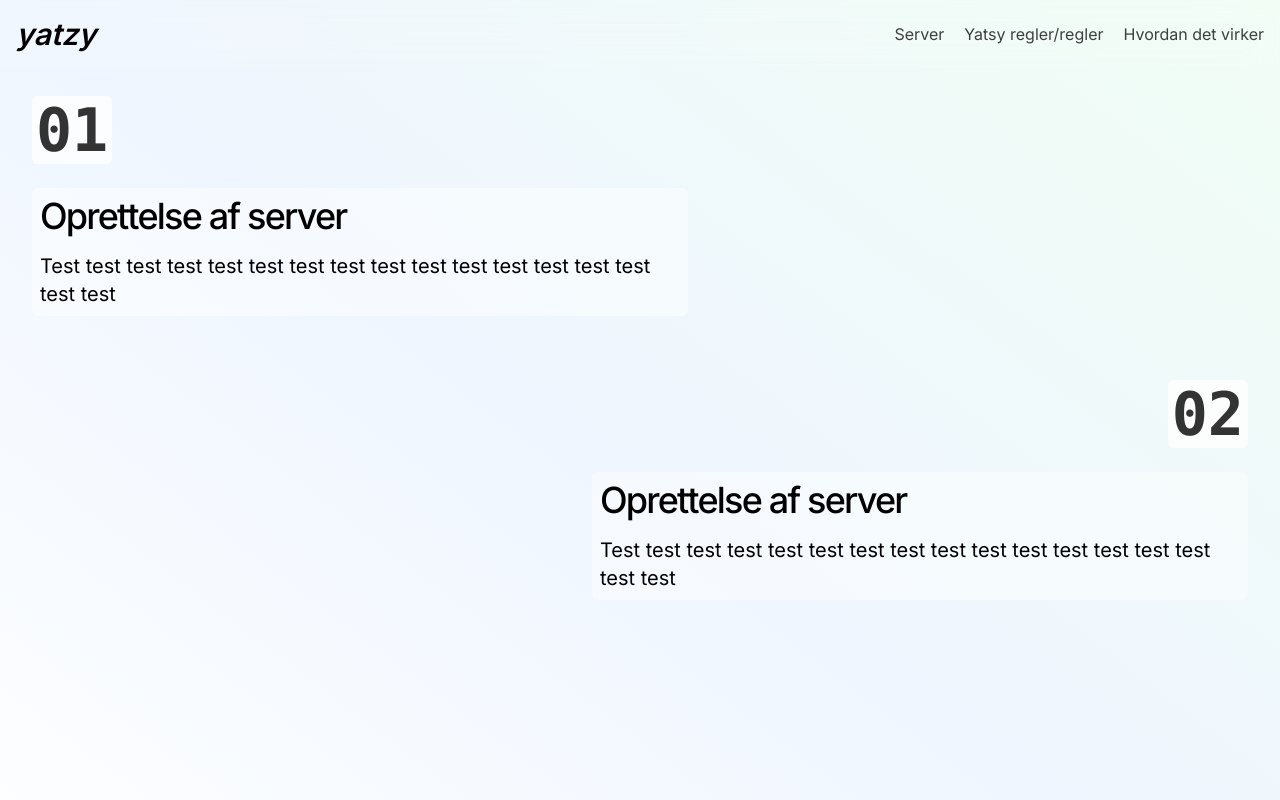
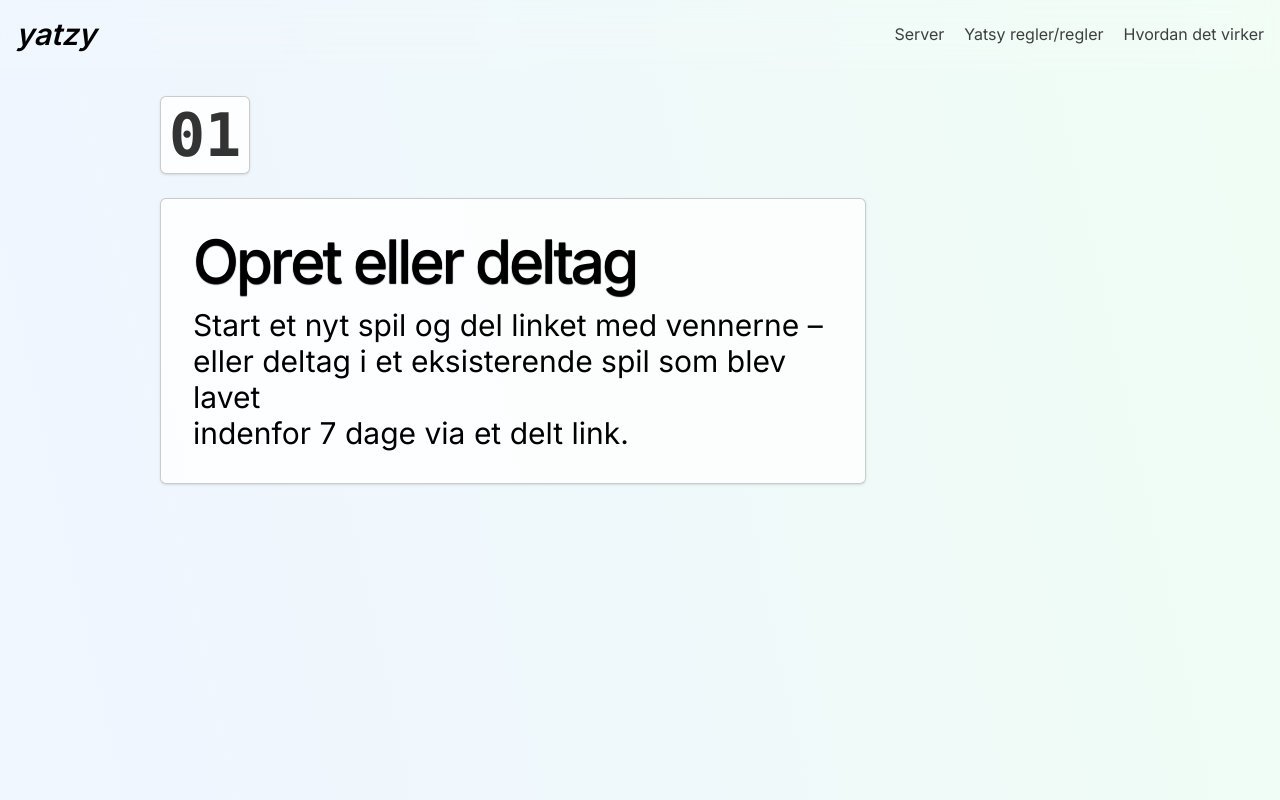
Before and after one commit to Zakers540/jatzy, a Next.js app: page /hvordandetvirker in a window 1280 px wide. Shown: the top 800 px of the page. Built offline with nearby package versions, Linux system fonts and the light colour scheme.

Commit message:
improved styling, added animations

```diff
--- a/app/hvordandetvirker/page.tsx
+++ b/app/hvordandetvirker/page.tsx
@@ -2,16 +2,51 @@ import Aside from "@/components/Aside";
 
 export default function Index() {
     return(
-        <main className="min-h-screen w-full pt-24 px-8">
-        <Aside digit="01"
-               title="Oprettelse af server"
-               text="Test test test test test test test test test test test test test test test test test"
-        />
-        <Aside digit="02"
-               position="left"
-               title="Oprettelse af server"
-               text="Test test test test test test test test test test test test test test test test test"
-        />
+        <main className="min-h-screen w-full pt-24 px-40">
+            <Aside
+                digit="01"
+                title="Opret eller deltag"
+                text="Start et nyt spil og del linket med vennerne – eller deltag i et eksisterende spil som blev lavet indenfor 7 dage via et delt link."
+            />
+            <Aside
+                position="left"
+                digit="02"
+                title="Spillet gemmes"
+                text="Dit spil bliver gemt i en uge på linket oprettet til dig og dine venner."
+            />
+            <Aside
+                digit="03"
+                title="Din tur og kast"
+                text="Når det er din tur, kaster du 5 terninger. Du har op til tre kast pr. tur."
+            />
+            <Aside
+                position="left"
+                digit="04"
+                title="Kast terninger"
+                text="Efter hvert kast kan du klikke på de terninger, du ville kaste igen, og beholde de andre."
+            />
+            <Aside
+                digit="05"
+                title="Vælg felt på blokken"
+                text="Vælg et ledigt felt på Yatzy-blokken, der passer til din kombination (fx 1’ere, par, lille straight, osv.)."
+            />
+            <Aside
+                position="left"
+                digit="06"
+                title="Point og næste spiller"
+                text="Point beregnes automatisk. Når du har valgt et felt, går turen videre til næste spiller."
+            />
+            <Aside
+                digit="07"
+                title="Spil slut og vinder"
+                text="Når alle felter er udfyldt hos alle spillere, summeres point, og vinderen vises i resultatsiden."
+            />
+            <Aside
+                position="left"
+                digit="08"
+                title="Resultater gemmes"
+                text="Dine resultater blive gemt i en måned på linket oprettet til dig og dine venner."
+            />
         </main>
     )
 }
--- a/components/Aside.tsx
+++ b/components/Aside.tsx
@@ -1,3 +1,9 @@
+"use client"
+
+import {useGSAP} from "@gsap/react";
+import gsap from "gsap";
+import {ScrollTrigger, SplitText} from 'gsap/all';
+
 type AsideProps = {
     position?: "left" | "right",
     digit: string,
@@ -5,19 +11,73 @@ type AsideProps = {
     text: string
 }
 
+gsap.registerPlugin(ScrollTrigger)
+
 export default function Aside({position, digit, title, text}: AsideProps) {
+    useGSAP(()=>{
+        const boxes = document.querySelectorAll(".box")
+        const pelement = document.querySelectorAll(".box p")
+        const h3element = document.querySelectorAll(".box h3")
+        boxes.forEach(box => {
+            gsap.fromTo(box,
+                {
+                    opacity: 0,
+                    y: 30
+                },
+                {
+                    opacity: 1,
+                    y: 0,
+                    duration: 0.8,
+                    scrollTrigger: {
+                        trigger: box,
+                        start: "top 50%",
+                        toggleActions: "play none none reverse"
+                    }
+                }
+            );
+        })
+        h3element.forEach((h3) => {
+            const h3split = new SplitText(h3, {type: "chars"})
+
+            gsap.from(h3split.chars, {
+                duration: 0.4,
+                ease: "expo.out",
+                y: -4,
+                opacity: 0,
+                scrollTrigger: {
+                    trigger: h3,
+                    start: "top 80%"
+                },
+                stagger: 0.02,
+            })
+        })
+        pelement.forEach((p) => {
+            const psplit = new SplitText(p, {type: "lines"})
+
+            gsap.from(psplit.lines, {
+                delay: 0.2,
+                duration: 0.4,
+                ease: "expo.out",
+                xPercent: -2,
+                autoAlpha: 0,
+                scrollTrigger: {
+                    trigger: p,
+                    start: "top 80%"
+                },
+                stagger: 0.1,
+            })
+        })
+    })
     return (
-        <aside className="grid-cols-2 mb-16">
+        <aside className="grid-cols-2 min-h-[88vh]">
             {position === "right" && (
                 <div className="flex flex-col w-full"></div>
             )}
-            <div className={`flex flex-col ${position === "left" ? "items-end" : "items-start"}`}>
-                <div>
-                <h2 className="font-mono font-semibold text-6xl text-black/80 mb-6 p-1 bg-white/80 rounded-md">{digit}</h2>
-                </div>
-                <div className="bg-white/40 p-2 rounded-md">
-                    <h3 className="text-4xl tracking-tighter font-medium mb-4">{title}</h3>
-                    <p className={`text-xl ${position === "left" ? "w-160" : "w-160"}` }>{text}</p>
+            <div className={`flex flex-col box ${position === "left" ? "items-end" : "items-start"}`}>
+                <h2 className="font-mono font-semibold text-6xl text-black/80 mb-6 p-2 bg-white/80 rounded-md border-1 border-black/20 shadow-sm">{digit}</h2>
+                <div className="bg-white/80 p-8 rounded-md shadow-sm border-1 border-black/20">
+                    <h3 className="text-6xl tracking-tighter font-medium mb-4 text-shadow-xs text-shadow-current">{title}</h3>
+                    <p className={`text-3xl ${position === "left" ? "w-160" : "w-160"}` }>{text}</p>
                 </div>
             </div>
         </aside>
--- a/components/Navbar.tsx
+++ b/components/Navbar.tsx
@@ -1,10 +1,15 @@
 "use client"
 
 import Link from "next/link";
-import {useState} from "react";
+import {useEffect, useState} from "react";
+import { useRouter } from 'next/navigation'
 
 export default function Navbar () {
     const [open, setOpen] = useState("");
+    const router = useRouter()
+    useEffect(()=> {
+        router.prefetch('/hvordandetvirker')
+    })
     return (
         <>
             <nav className="z-10 fixed w-full">
--- a/components/Yatsy.tsx
+++ b/components/Yatsy.tsx
@@ -28,7 +28,7 @@ export default function Yatsy({ instanceId }: YatsyProps) {
             <h2 className="font-semibold text-xl text-black/80 mb-4">Spillere</h2>
             <ul className="w-full overflow-y-auto">
                 {currentPlayers.map((currentPlayer, i) => (
-                    <li key={i} className="flex items-center justify-between w-full py-2 px-2 rounded-md text-lg font-medium text-black/80 hover:bg-neutral-200 transition-colors cursor-pointer">{currentPlayer}<div className="w-3 h-3 rounded-full bg-blue-500"/></li>
+                    <li key={i} className="flex items-center justify-between w-full py-2 px-2 rounded-md text-lg font-medium text-black/80 hover:bg-blue-200/40 border-2 border-transparent hover:border-2 hover:border-blue-500/40 transition-colors cursor-pointer">{currentPlayer}<div className="w-3 h-3 rounded-full bg-blue-500"/></li>
                 ))}
             </ul>
             </div>
```
